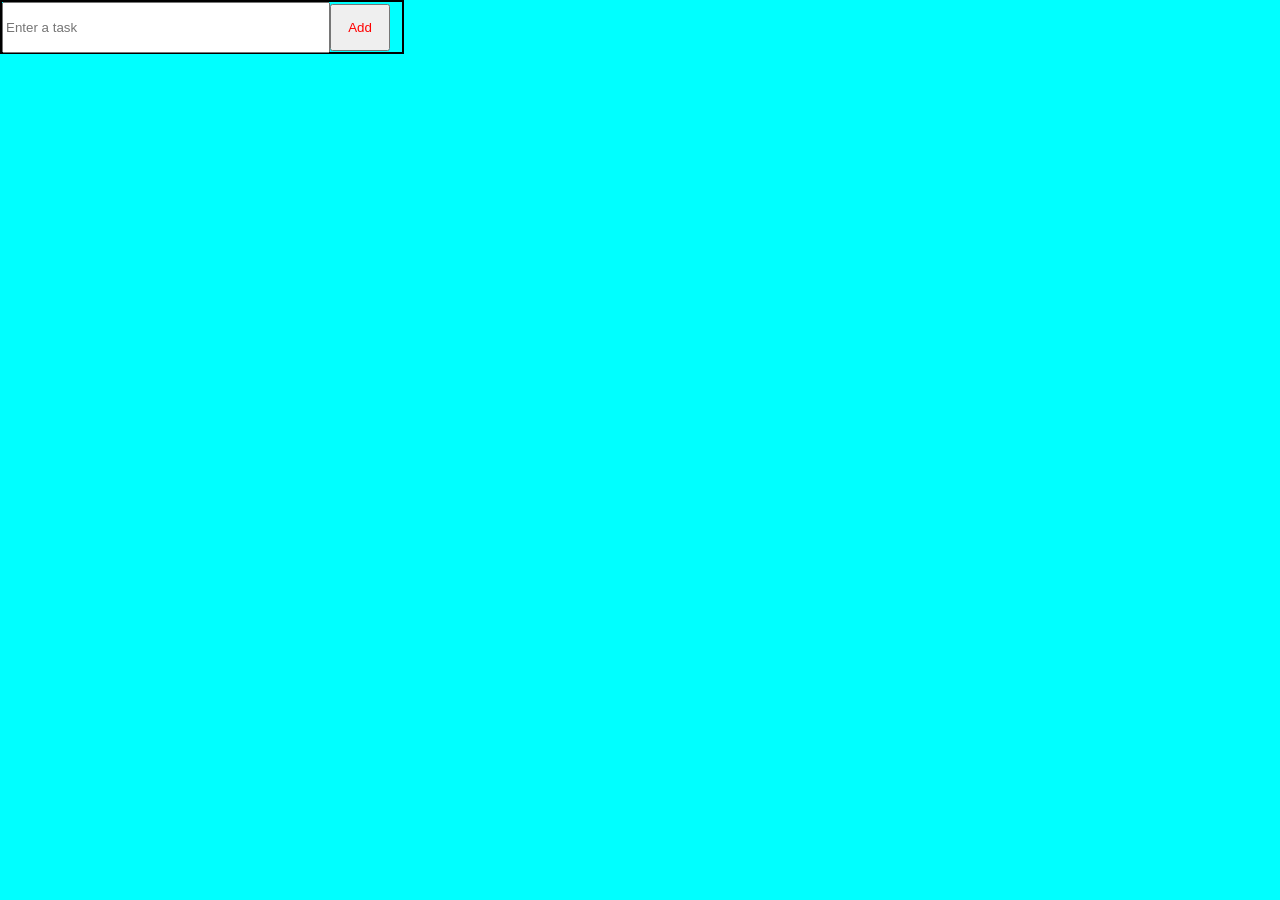
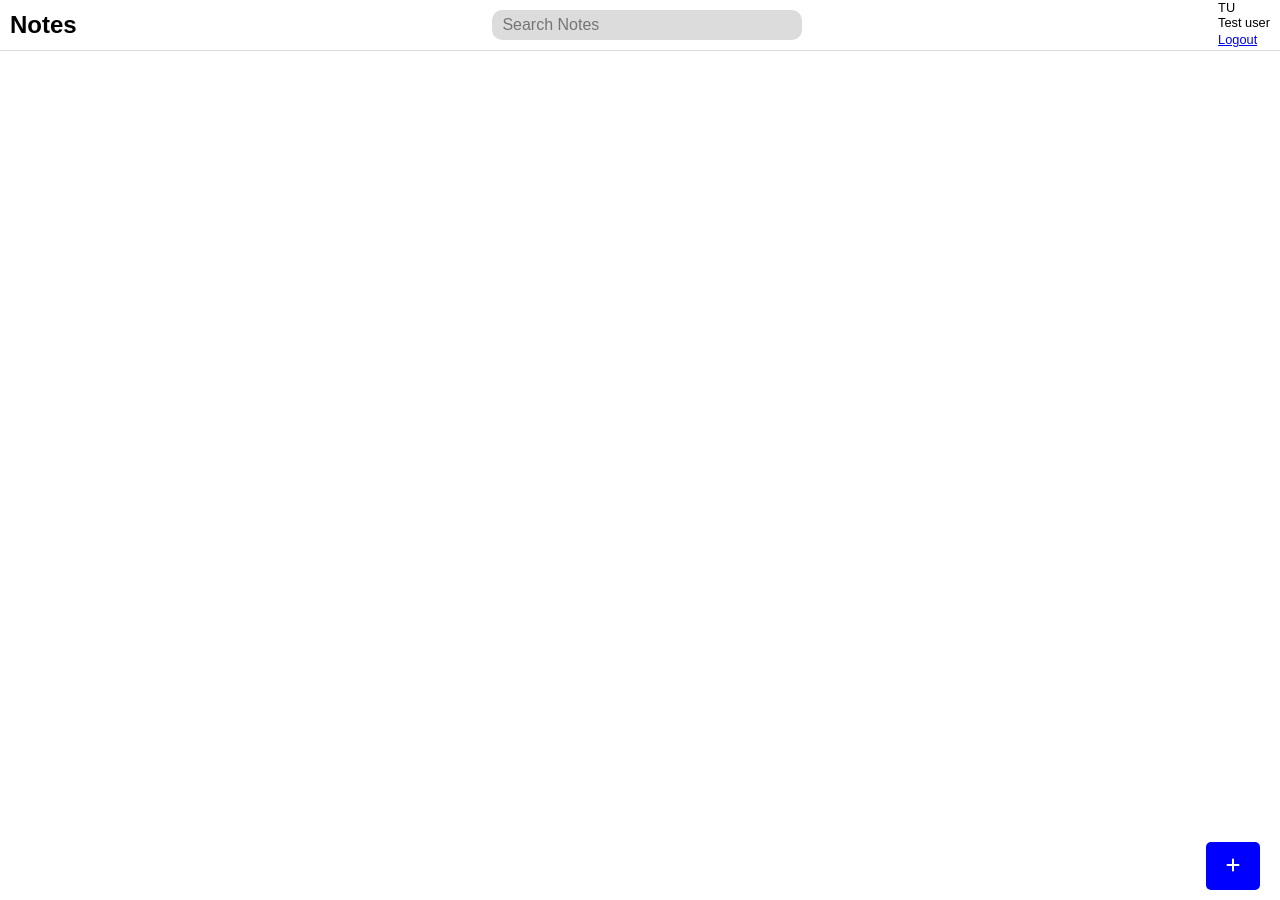
Before and after one commit to zekariyasamdu/Just-Do-It, a React (Vite) app: page / in a window 1280 px wide. Before the commit the page ends 800 px from the top, so only its background shows below. Built offline with nearby package versions, Linux system fonts and the light colour scheme.

Commit message:
ui and data flow through  props cleaned up

```diff
--- a/index.html
+++ b/index.html
@@ -5,6 +5,8 @@
   <meta charset="UTF-8" />
   <link rel="icon" type="image/svg+xml" href="/vite.svg" />
   <meta name="viewport" content="width=device-width, initial-scale=1.0" />
+  <link href="https://cdnjs.cloudflare.com/ajax/libs/font-awesome/6.0.0-beta3/css/all.min.css" rel="stylesheet">
+  <link rel="stylesheet" href="https://cdnjs.cloudflare.com/ajax/libs/font-awesome/6.5.0/css/all.min.css">
   <title>Vite + React</title>
 </head>
 
--- a/src/App.css
+++ /dev/null
@@ -1,21 +0,0 @@
-.container {
-    width: 300px;
-    height: max-content;
-}
-
-.adder {
-    width: 400px;
-    height: 50px;
-    margin: auto;
-    border: 2px solid black;
-}
-.input{
-    width: 80%;
-    height: 90%;
-}
-.button {
-    width: 15%;
-    height: 95%;
-    margin-left: auto;
-    color: red;
-}
--- a/src/App.jsx
+++ b/src/App.jsx
@@ -1,16 +1,15 @@
-
-import './App.css'
-import Adder from './components/adder'
+import Header from './components/Header'
+import Add from './components/Add'
+import Added from "./components/Added"
 
 
 export default  function App() {
 
   return (
-    <>
-    <div className='container'>
-      <Adder/>
+    <div className='main'>
+      <Header />
+      <Add />
     </div>
-    </>
 
   )
 }
--- /dev/null
+++ b/src/components/Add.jsx
@@ -0,0 +1,21 @@
+import { useState } from "react"
+import Added from "./Added.jsx"
+
+
+export default function Add() {
+
+    const [visible, setVisibility] = useState(false)
+    function toggler () {
+        setVisibility(visible === false? true: false)
+    }
+
+    return (
+        <>
+            <button className="add" onClick={toggler}>
+                <i className="fa-solid fa-plus"></i>
+            </button>
+
+        <Added visible={visible}/>
+        </>
+    )
+}
--- /dev/null
+++ b/src/components/Added.jsx
@@ -0,0 +1,40 @@
+import { useState } from "react"
+import Form from './Form'
+
+// All our added elemets
+export default function Added({ visible }) {
+
+    let [tasks, newtask] = useState([])
+
+    function append(task) {
+        newtask(t => [...t, { id: Date.now(), task }])
+    }
+
+    function del(id) {
+        newtask(
+            tasks.filter(t => (t.id !== id))
+        )
+    }
+
+
+    return (
+        <>
+
+            {visible && <Form append={append} />}
+
+            <div className="added-container">
+                {
+                    tasks.map((item) => (
+                        <div key={item.id}>
+                            {item.task}
+                            <button onClick={() => del(item.id)}>Delete</button>
+                        </div>
+                    ))
+                }
+            </div>
+
+        </>
+
+    )
+
+}
--- /dev/null
+++ b/src/components/Form.jsx
@@ -0,0 +1,41 @@
+import { useState } from "react";
+
+// Input Form
+export default function Form({ append }) {
+
+  // Passes an input to our add button
+  let [task, newtask] = useState()
+  function passNewTask(e) {
+    newtask(e.target.value)
+  }
+
+  return (
+
+    <div className="form">
+      <h1 className="title">title</h1>
+      <input className="title-input" onChange={e => passNewTask(e)} placeholder="Title" />
+      <h1 className="content">Content</h1>
+      <textarea className="content-input" placeholder="Content"></textarea>
+      <h1 className="tags">TAGS</h1>
+      <div className="sub-class">
+        <textarea className="tag-input" placeholder="Add tag"></textarea>
+        <button> add</button>
+      </div>
+      <AddBtn task={task} append={append} />
+    </div>
+
+
+  );
+}
+
+
+// Buttons
+function AddBtn({ task, append }) {
+  return (
+    <>
+      <button className="button" onClick={() => append(task)} >Add</button>
+    </>
+
+  )
+
+}
--- /dev/null
+++ b/src/components/Header.jsx
@@ -0,0 +1,17 @@
+
+
+
+export default function Header() {
+    return (
+        <div className="header">
+            <h2 className="name" >Notes</h2>
+            <input className="search" placeholder="Search Notes" />
+            <div className="user">
+                <div className="user-info profile">TU</div>
+                <p className="user-info user-name">Test user</p>
+                <a className="user-info logout" href="./">Logout</a>
+            </div>
+
+        </div>
+    )
+}
--- a/src/components/adder.jsx
+++ /dev/null
@@ -1,66 +0,0 @@
-import { useState } from "react";
-
-let index = 0;
-
-// main input
-export default function Adder() {
-
-
-  let [task, newtask] = useState()
-
-  function passNewTask(e) {
-    newtask(e.target.value)
-  }
-
-  return (
-
-    <div className="adder">
-      <input className="input" onChange={e => passNewTask(e)} placeholder="Enter a task" />
-      <AddBtn task={task} />
-    </div>
-  );
-}
-
-// renderer
-function Added({ tasks, del }) {
-  console.log(tasks)
-
-
-  return (
-    <div>
-      {
-        tasks.map((item) => (
-          <div key={item.id}>
-            {item.task}
-            <button onClick={() =>del(item.id)}>Delete</button>
-          </div>
-        ))
-      }
-    </div>
-  )
-
-}
-
-// Buttons
-function AddBtn({ task }) {
-  let [tasks, newtask] = useState([])
-
-  function append() {
-    newtask(t => [...t, { id: index++, task }])
-
-  }
-
-  function del(id){
-    newtask(
-      tasks.filter(t => (t.id !== id))
-    )}
-
-  return (
-    <>
-      <button className="button" onClick={append} >Add</button>
-      <Added tasks={tasks} del={del} />
-    </>
-
-  )
-
-}
--- a/src/index.css
+++ b/src/index.css
@@ -1,5 +1,148 @@
-body {
+/* default style */
+* {
     margin: 0;
     padding: 0;
-    background-color: aqua;
+    font-family: sans-serif;
+    font-size: 16px;
 }
+
+/* main containers */
+#root {
+    width: 100%;
+    height: 100%;
+}
+.main {
+    position: relative;
+    width: 100%;
+    height: 900px;
+}
+
+/* header */
+.header {
+    width: 100%;
+    height: 50px;
+    display: flex;
+    flex-direction: row;
+    justify-content: space-between;
+    align-items: center;
+    border-bottom: 1px solid gainsboro;
+}
+
+.search {
+    width: 300px;
+    height: 30px;
+    border-radius: 10px;
+    padding-left: 10px;
+    background-color: gainsboro;
+    border: 0;
+}
+
+.profile {
+    margin-right: 0px;
+}
+
+.user-info {
+    font-size: 0.8rem;
+}
+
+.name {
+    padding-left: 10px;
+    font-size: 1.5rem;
+}
+
+.user {
+    width: max-content;
+    height: 100%;
+    margin-right: 10px;
+}
+
+/* Add Button */
+
+.add {
+    display: inline-block;
+    border-radius: 5px;
+    padding: 15px 20px;
+    background-color: blue;
+    position: absolute;
+    border: none ;
+    right: 20px;
+    bottom: 10px;
+}
+.add:hover{
+    transform: scale(1.1);
+    cursor: pointer;
+}
+.fa-plus {
+    color: white;
+}
+
+/* Form */
+
+.form {
+    width: 60%;
+    height: max-content;
+    margin: auto;
+    margin-top: 15px;
+    display: flex;
+    flex-direction: column;
+    gap: 8px;
+    padding: 20px;
+    position: static;
+    border: 2px solid gainsboro;
+    border-radius: 5px;
+
+}
+
+.title-input{
+    width: 95%;
+    height: 30px;
+    resize: none;
+    background-color: gainsboro;
+    border: none;
+}
+
+.title-input:focus{
+    border: none;
+    outline: none;
+}
+
+
+
+.content-input{
+    width: 95%;
+    height: 60px;
+    resize: none;
+    background-color: gainsboro;
+    border: none;
+}
+
+.content-input:focus{
+    border: none;
+    outline: none;
+}
+
+.sub-class{
+    display: flex;
+    align-items: center;
+    gap: 7px;
+}
+.tag-input{
+    width: 35%;
+    height: 20px;
+    resize: none;
+    background-color: gainsboro;
+    border: 1px solid rgb(145, 145, 145);
+}
+
+.tag-input:focus{
+    border: 1px solid rgb(145, 145, 145);
+    outline: none;
+}
+
+/* Added */
+
+.added-container {
+    position: relative;
+    z-index: 1;
+
+}
```
Also changed, not shown: src/utils/functions/utils.jsx (added).
